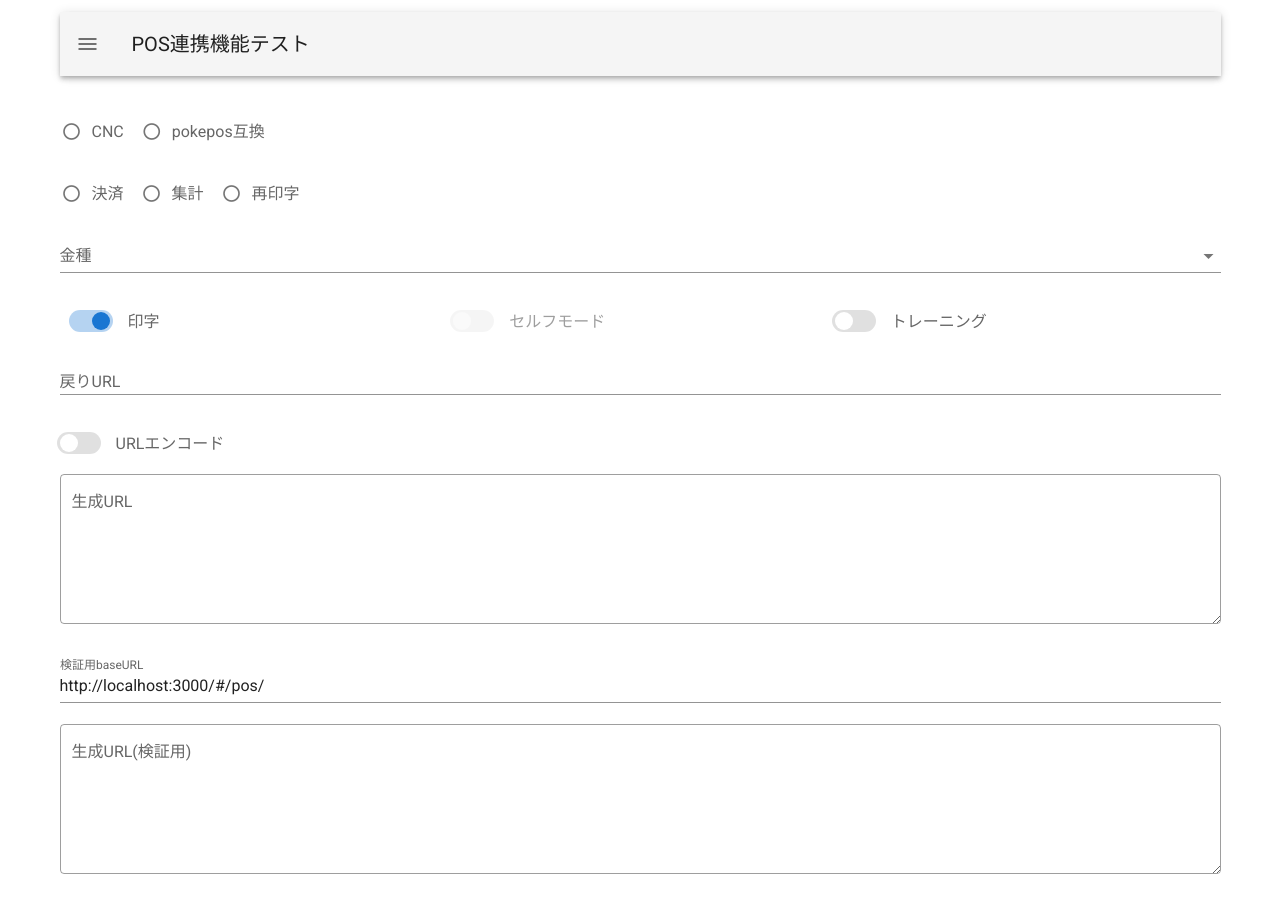
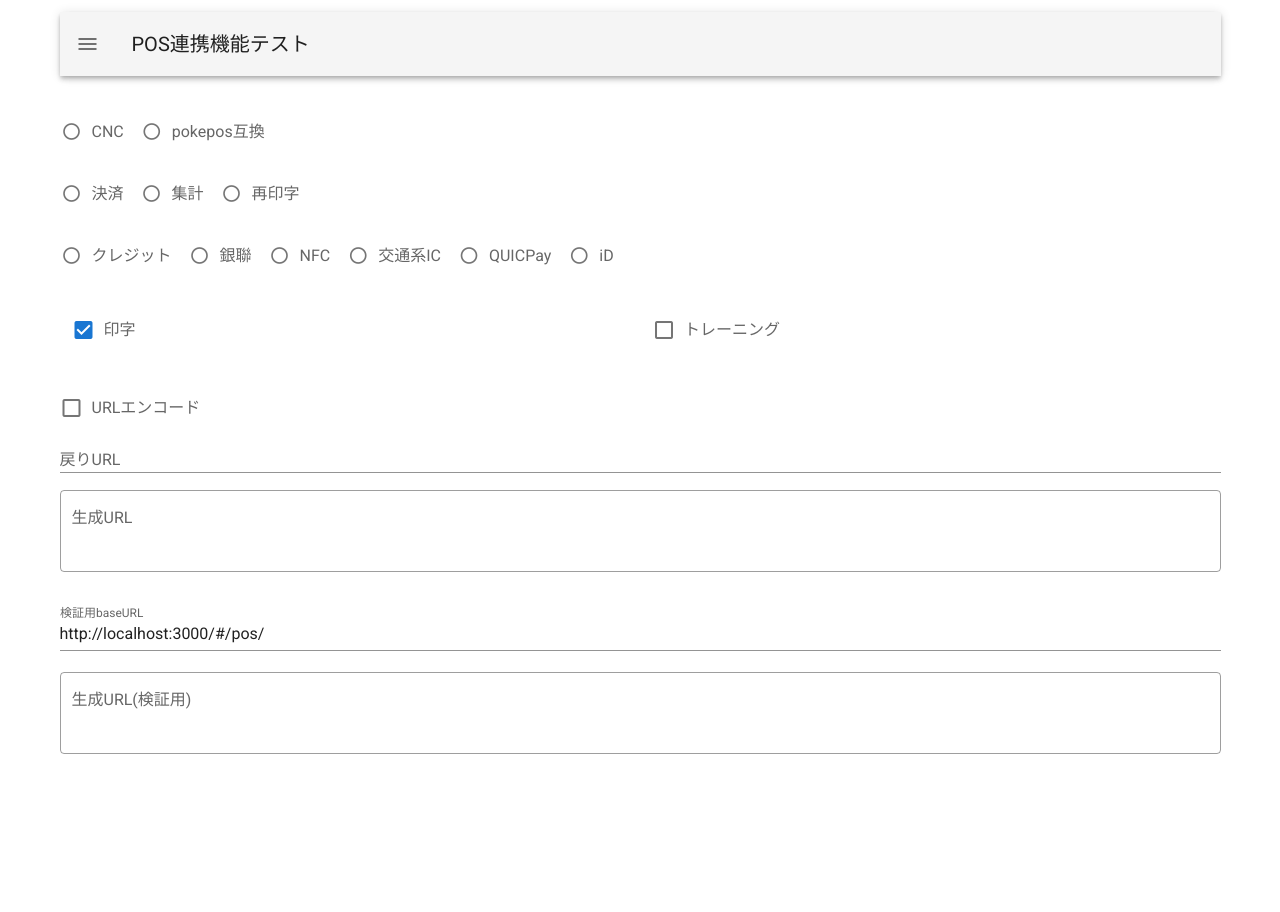
Before and after one commit to CODIANZ/clt.cnctools, a Vue app: page /tools/pos in a window 1280 px wide. Shown: the top 912 px of the page. After the commit the page ends 856 px from the top, so only its background shows below. Built offline with nearby package versions, Linux system fonts and the light colour scheme.

Commit message:
入力値制御の見直し (いったん区切り)

```diff
--- a/src/views/tools/POS.vue
+++ b/src/views/tools/POS.vue
@@ -2,7 +2,7 @@
   <v-container>
     <v-form ref="form">
       <v-row>
-        <v-radio-group v-model="m.p.mode" dense :column=isPhone>
+        <v-radio-group v-model="m.p.mode" dense row>
           <v-radio
             v-for="it in modes"
             :key="`modes-${it.value}`"
@@ -13,7 +13,7 @@
       </v-row>
 
       <v-row>
-        <v-radio-group v-model="m.p.menu" dense :column=isPhone>
+        <v-radio-group v-model="m.p.menu" dense row>
           <v-radio
             v-for="it in menus"
             :key="`menus-${it.value}`"
@@ -24,7 +24,7 @@
       </v-row>
 
       <v-row v-if="m.p.menu === 'Reprint'">
-        <v-radio-group v-model="m.p.reprint" dense :column=isPhone>
+        <v-radio-group v-model="m.p.reprint" dense row>
           <v-radio
             v-for="it in reprints"
             :key="`reprints-${it.value}`"
@@ -35,15 +35,7 @@
       </v-row>
 
       <v-row>
-          <v-select
-            v-model="m.p.moneytype"
-            :items="moneytypes"
-            item-text="label"
-            item-value="value"
-            label="金種"
-          />
-<!--
-        <v-radio-group v-model="m.p.moneytype" dense :column=isPhone>
+        <v-radio-group v-model="m.p.moneytype" dense row>
           <v-radio
             v-for="it in moneytypes"
             :key="`moneytypes-${it.value}`"
@@ -51,12 +43,11 @@
             :value=it.value
           />
         </v-radio-group>
--->
       </v-row>
 
       <v-row v-if="m.p.menu === 'Service'">
         <v-col>
-          <v-radio-group v-model="m.p.job" dense :column=isPhone>
+          <v-radio-group v-model="m.p.job" dense row>
             <v-radio
               v-for="it in jobs"
               :key="`jobs-${it.value}`"
@@ -69,7 +60,7 @@
 
       <v-row v-if="m.p.menu === 'Journal'">
         <v-col>
-          <v-radio-group v-model="m.p.journal" dense :column=isPhone>
+          <v-radio-group v-model="m.p.journal" dense row>
             <v-radio
               v-for="it in journals"
               :key="`journals-${it.value}`"
@@ -82,7 +73,7 @@
 
       <v-row v-if="m.p.menu === 'Journal' || (m.p.menu === 'Reprint' && m.p.reprint ==='Journal')">
         <v-col>
-          <v-radio-group v-model="m.p.detail" dense :column=isPhone>
+          <v-radio-group v-model="m.p.detail" dense row>
             <v-radio
               v-for="it in details"
               :key="`details-${it.value}`"
@@ -95,7 +86,7 @@
 
       <v-row v-if="m.p.menu === 'Reprint' && m.p.reprint === 'Journal'">
         <v-col>
-          <v-radio-group v-model="m.p.when" dense :column=isPhone>
+          <v-radio-group v-model="m.p.when" dense row>
             <v-radio
               v-for="it in whens"
               :key="`whens-${it.value}`"
@@ -106,56 +97,25 @@
         </v-col>
       </v-row>
 
-      <v-row v-if="isPhone" dense>
-        <v-col cols="4">
-          <v-switch
+      <v-row>
+        <v-col>
+          <v-checkbox
             v-model="m.p.bPrinting"
-            inset
-            dense
             label="印字"
           />
         </v-col>
-        <v-col cols="6">
-          <v-switch
+<!-- 必要になったら、コメントを削除.
+        <v-col>
+          <v-checkbox
             v-model="m.p.bSelfMode"
-            inset
-            dense
             label="セルフモード"
             :disabled="!m.b.selfMode"
           />
         </v-col>
-        <v-col cols="6">
-          <v-switch
+-->
+        <v-col>
+          <v-checkbox
             v-model="m.p.bTraining"
-            inset
-            dense
-            label="トレーニング"
-          />
-        </v-col>
-      </v-row>
-      <v-row v-else dense>
-        <v-col>
-          <v-switch
-            v-model="m.p.bPrinting"
-            inset
-            dense
-            label="印字"
-          />
-        </v-col>
-        <v-col>
-          <v-switch
-            v-model="m.p.bSelfMode"
-            inset
-            dense
-            label="セルフモード"
-            :disabled="!m.b.selfMode"
-          />
-        </v-col>
-        <v-col>
-          <v-switch
-            v-model="m.p.bTraining"
-            inset
-            dense
             label="トレーニング"
           />
         </v-col>
@@ -163,10 +123,8 @@
 
       <v-row v-if="m.p.moneytype === 'Suica' && m.p.job === 'Sales'">
         <v-col>
-          <v-switch
+          <v-checkbox
             v-model="m.p.bTogether"
-            inset
-            dense
             label="現金併用"
           />
         </v-col>
@@ -177,18 +135,14 @@
           <v-text-field
             v-model="m.p.approvalNo"
             label="承認番号"
-            type="number"
-            dense
             :rules="[required,range(1,999999)]"
           />
         </v-col>
         <v-col>
-          <v-switch
+          <v-checkbox
             v-model="m.p.bLump"
-            inset
-            dense
             label="一括払優先"
-          ></v-switch>
+          />
         </v-col>
       </v-row>
 
@@ -255,22 +209,16 @@
             v-model="m.p.termId"
             label="端末ID"
             type="number"
+            single-line
             :rules="[required,length(13)]"
           />
         </v-col>
-        <!--
+        <!-- iD, QUICPay
         <v-col>
-          <v-switch
+          <v-checkbox
             v-model="m.p.manualFlg"
             inset
-            label="マニュアル"
-          />
-        </v-col>
-        <v-col>
-          <v-text-field
-            v-model="m.p.pan"
-            label="カード番号"
-            :rules="[required,length(16)]"
+            label="マニュアル返品"
           />
         </v-col>
         -->
@@ -279,6 +227,7 @@
             v-model="m.p.cupNo"
             label="銀聯番号"
             type="number"
+            single-line
             :rules="(/^[0-9]+$/)"
           />
         </v-col>
@@ -287,6 +236,7 @@
             v-model="m.p.SendDate"
             label="銀聯送信日時"
             type="number"
+            single-line
             :rules="(/^[0-9]{4}\/(0[1-9]|1[0-2])\/(0[1-9]|[12][0-9]|3[01])$ ^([01][0-9]|2[0-3]):[0-5][0-9]:[0-5][0-9]$/)"
           />
         </v-col>
@@ -306,20 +256,19 @@
       </v-row>
 
       <v-row>
+        <v-checkbox
+          v-model="m.useEncode"
+          label="URLエンコード"
+        />
+      </v-row>
+
+      <v-row>
         <v-text-field
           dense
           v-model="m.p.returnUrl"
           label="戻りURL"
           :rules="[required]"
           readonly
-        />
-      </v-row>
-      <v-row>
-        <v-switch
-          dense
-          v-model="m.useEncode"
-          inset
-          label="URLエンコード"
         />
       </v-row>
 
@@ -329,6 +278,8 @@
           label="生成URL"
           outlined
           readonly
+          rows=3
+          auto-grow
         />
       </v-row>
 
@@ -345,6 +296,8 @@
           label="生成URL(検証用)"
           outlined
           readonly
+          rows=3
+          auto-grow
         />
       </v-row>
 
@@ -407,79 +360,79 @@ const m = reactive({
 });
 
 
-interface radio_item<T> {
+interface field_item<T> {
   label: string;
   value: T;
 }
 
 
-const modes: radio_item<mode_t>[] = [
+const modes: field_item<mode_t>[] = [
   {
-    label: "CNC　",
+    label: "CNC",
     value: "Cnc"
   },
   {
-    label: "pokepos互換　",
+    label: "pokepos互換",
     value: "Pokepos"
   }
 ];
 
-const menus: radio_item<UrlBuilder.menus_t>[] = [
+const menus: field_item<UrlBuilder.menus_t>[] = [
   {
-    label: "決済　",
+    label: "決済",
     value: "Service"
   },
   {
-    label: "集計　",
+    label: "集計",
     value: "Journal"
   },
   {
-    label: "再印字　",
+    label: "再印字",
     value: "Reprint"
   }
 ];
 
-const moneytypes = computed<radio_item<UrlBuilder.moneytype_t>[]>(() =>  {
-  var items: radio_item<UrlBuilder.moneytype_t>[] = [
+const moneytypes = computed<field_item<UrlBuilder.moneytype_t>[]>(() =>  {
+  var items: field_item<UrlBuilder.moneytype_t>[] = [
     {
-      label: "クレジット　",
+      label: "クレジット",
       value: "Credit"
     },
     {
-      label: "銀聯　",
+      label: "銀聯",
       value: "Cup"
     },
     {
-      label: "NFC　",
+      label: "NFC",
       value: "NFC"
     },
     {
-      label: "交通系IC　",
+      label: "交通系IC",
       value: "Suica"
     },
     {
-      label: "QUICPay　",
+      label: "QUICPay",
       value: "QP"
     },
     {
-      label: "iD　",
+      label: "iD",
       value: "ID"
     }
   ];
 
   if (m.p.mode === "Cnc") {
     items.push({
-      label: "WAON　",
+      label: "WAON",
       value: "Waon"
     });
 
     items.push({
-      label: "Edy　",
+      label: "Edy",
       value: "Edy"
     });
 
     items.push({
-      label: "nanaco　",
+      label: "nanaco",
       value: "Nanaco"
     });
   }
@@ -494,23 +447,23 @@ const moneytypes = computed<radio_item<UrlBuilder.moneytype_t>[]>(() =>  {
   return items;
 });
 
-const jobs = computed<radio_item<UrlBuilder.job_t>[]>(() =>  {
+const jobs = computed<field_item<UrlBuilder.job_t>[]>(() =>  {
   if (m.p.moneytype === "Credit") {
     return [
       {
-        label: "売上　",
+        label: "売上",
         value: "Sales"
       },
       {
-        label: "取消返品　",
+        label: "取消返品",
         value: "Refund"
       },
       {
-        label: "オーソリ予約　",
+        label: "オーソリ予約",
         value: "ReservedAuthority"
       },
       {
-        label: "承認後売上　",
+        label: "承認後売上",
         value: "ApprovedSales"
       },
       {
@@ -522,7 +475,7 @@ const jobs = computed<radio_item<UrlBuilder.job_t>[]>(() =>  {
   else if (m.p.moneytype === "Cup" || m.p.moneytype === "NFC") {
     return [
       {
-        label: "売上　",
+        label: "売上",
         value: "Sales"
       },
       {
@@ -534,7 +487,7 @@ const jobs = computed<radio_item<UrlBuilder.job_t>[]>(() =>  {
   else if (m.p.moneytype === "Suica") {
     return [
       {
-        label: "支払　",
+        label: "支払",
         value: "Sales"
       },
       {
@@ -546,11 +499,11 @@ const jobs = computed<radio_item<UrlBuilder.job_t>[]>(() =>  {
   else if(m.p.moneytype === "QP" || m.p.moneytype === "ID") {
     return [
       {
-        label: "売上　",
+        label: "売上",
         value: "Sales"
       },
       {
-        label: "取消　",
+        label: "取消",
         value: "Refund"
       },
       {
@@ -562,23 +515,23 @@ const jobs = computed<radio_item<UrlBuilder.job_t>[]>(() =>  {
   else if (m.p.moneytype === "Waon") {
     return [
       {
-        label: "支払　",
+        label: "支払",
         value: "Sales"
       },
       {
-        label: "取消　",
+        label: "取消",
         value: "Refund"
       },
       {
-        label: "残高照会　",
+        label: "残高照会",
         value: "Balance"
       },
       {
-        label: "履歴照会　",
+        label: "履歴照会",
         value: "History"
       },
       {
-        label: "ポイントチャージ　",
+        label: "ポイントチャージ",
         value: "PointCharge"
       },
       {
@@ -590,15 +543,15 @@ const jobs = computed<radio_item<UrlBuilder.job_t>[]>(() =>  {
   else if (m.p.moneytype === "Edy") {
     return [
       {
-        label: "支払　",
+        label: "支払",
         value: "Sales"
       },
       {
-        label: "残高照会　",
+        label: "残高照会",
         value: "Balance"
       },
       {
-        label: "履歴照会　",
+        label: "履歴照会",
         value: "History"
       },
       {
@@ -610,11 +563,11 @@ const jobs = computed<radio_item<UrlBuilder.job_t>[]>(() =>  {
   else if (m.p.moneytype === "Nanaco") {
     return [
       {
-        label: "支払　",
+        label: "支払",
         value: "Sales"
       },
       {
-        label: "残高照会　",
+        label: "残高照会",
         value: "Balance"
       },
       {
@@ -628,7 +581,7 @@ const jobs = computed<radio_item<UrlBuilder.job_t>[]>(() =>  {
   }
 });
 
-const refundTypeItems: radio_item<UrlBuilder.refundtype_t>[] = [
+const refundTypeItems: field_item<UrlBuilder.refundtype_t>[] = [
   {
     label: "取消",
     value: "1"
@@ -639,9 +592,9 @@ const refundTypeItems: radio_item<UrlBuilder.refundtype_t>[] = [
   }
 ];
 
-const journals: radio_item<UrlBuilder.journal_t>[] = [
+const journals: field_item<UrlBuilder.journal_t>[] = [
   {
-    label: "日計　",
+    label: "日計",
     value: "Total"
   },
   {
@@ -650,9 +603,9 @@ const journals: radio_item<UrlBuilder.journal_t>[] = [
   }
 ];
 
-const details: radio_item<UrlBuilder.detail_t>[] = [
+const details: field_item<UrlBuilder.detail_t>[] = [
   {
-    label: "簡易　",
+    label: "簡易",
     value: "Summary"
   },
   {
@@ -661,9 +614,9 @@ const details: radio_item<UrlBuilder.detail_t>[] = [
   }
 ];
 
-const reprints: radio_item<UrlBuilder.reprint_t>[] = [
+const reprints: field_item<UrlBuilder.reprint_t>[] = [
   {
-    label: "伝票　",
+    label: "伝票",
     value: "Slip"
   },
   {
@@ -672,9 +625,9 @@ const reprints: radio_item<UrlBuilder.reprint_t>[] = [
   }
 ];
 
-const whens: radio_item<UrlBuilder.when_t>[] = [
+const whens: field_item<UrlBuilder.when_t>[] = [
   {
-    label: "前回　",
+    label: "前回",
     value: "Last"
   },
   {
@@ -769,11 +722,19 @@ function changeMode() {
   updateUrl();
 }
 
+function resetParam() {
+  m.p.bTogether = false;
+  m.p.bLump = false;
+}
+
 watch(() => m.p.mode        , ()=> changeMode());
 
-watch(() => m.p.menu        , ()=> { m.p.bTogether= false; m.p.bLump= false; updateUrl(); });
-watch(() => m.p.moneytype   , ()=> { m.p.bTogether= false; m.p.bLump= false; changeMode(); });
-watch(() => m.p.job         , ()=> { m.p.bTogether= false; m.p.bLump= false; updateUrl(); });
+watch(() => m.p, ()=> { updateUrl(); });
+watch(() => m.p.moneytype, ()=> { changeMode(); });
+
+watch(() => m.p.menu        , ()=> { resetParam(); updateUrl(); });
+watch(() => m.p.moneytype   , ()=> { resetParam(); changeMode(); });
+watch(() => m.p.job         , ()=> { resetParam(); updateUrl(); });
 watch(() => m.p.journal     , ()=> updateUrl());
 watch(() => m.p.detail      , ()=> updateUrl());
 watch(() => m.p.reprint     , ()=> updateUrl());
@@ -809,14 +770,7 @@ function onExecuteForNuxt() {
 export default defineComponent({
   setup() {
     const form = ref<iform>();
-    const isPhone = computed(() => {
-      let agent = navigator.userAgent;
-      var result = false;
-      if (agent.indexOf("iPhone") > 1) {
-        result = true;
-      }
-      return result;
-    });
+
     const isAmount = computed(() => {
       if (m.p.job === 'CardCheck' || m.p.job === 'Balance' || m.p.job === 'Confirm' || m.p.job === 'History') {
         return false;
@@ -853,6 +807,7 @@ export default defineComponent({
       }
       return false;
     });
+
     return {
       m,
       modes,
@@ -865,7 +820,6 @@ export default defineComponent({
       whens,
       details,
       form,
-      isPhone,
       isAmount,
       isTaxOther,
       isProductCode,
```
